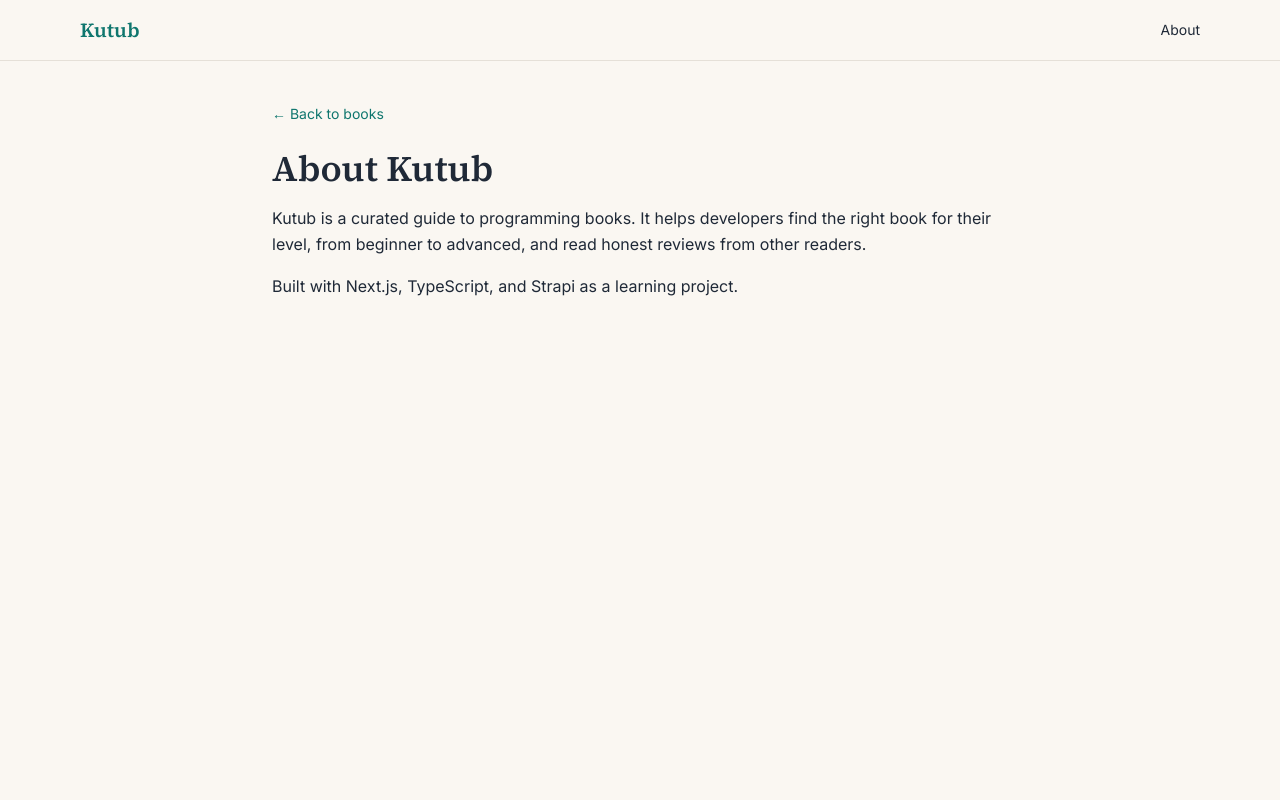
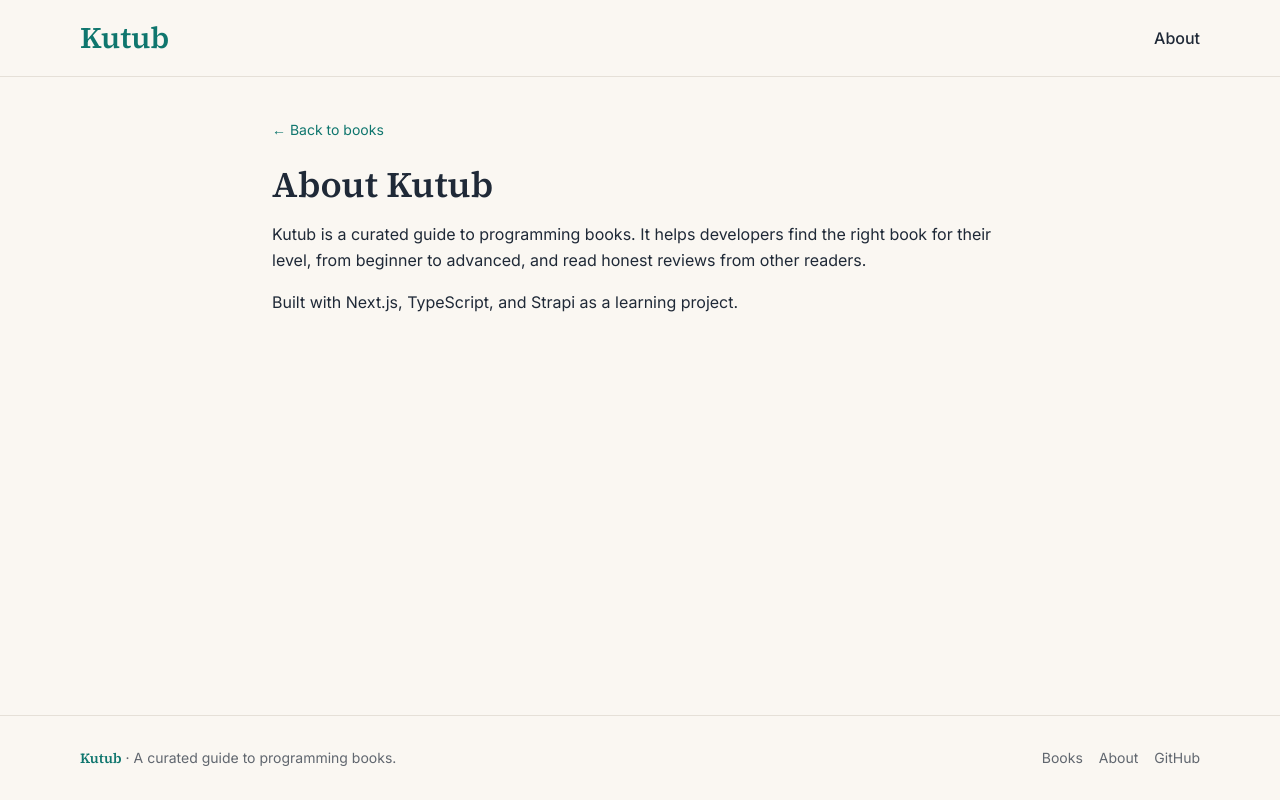
Before and after one commit to fares72r/Kutub, a Next.js app in the folder frontend/: page /about in a window 1280 px wide. Built offline with nearby package versions, Linux system fonts and the light colour scheme.

Commit message:
feat(frontend): add hero, footer and larger header

```diff
--- a/frontend/src/app/layout.tsx
+++ b/frontend/src/app/layout.tsx
@@ -2,6 +2,7 @@
 import { Inter, Source_Serif_4 } from "next/font/google";
 import "./globals.css";
 import Header from "@/components/Header";
+import Footer from "@/components/Footer";
 
 const inter = Inter({
   subsets: ["latin"],
@@ -24,10 +25,15 @@
   children: React.ReactNode;
 }) {
   return (
-    <html lang="en" className={`${inter.variable} ${sourceSerif.variable}`}>
-      <body>
+    <html
+      lang="en"
+      data-scroll-behavior="smooth"
+      className={`${inter.variable} ${sourceSerif.variable} motion-safe:scroll-smooth`}
+    >
+      <body className="flex min-h-screen flex-col">
         <Header />
-        {children}
+        <div className="flex-1">{children}</div>
+        <Footer />
       </body>
     </html>
   );
--- a/frontend/src/app/page.tsx
+++ b/frontend/src/app/page.tsx
@@ -8,17 +8,35 @@
   const books: Book[] = json.data;
 
   return (
-    <main className="mx-auto max-w-6xl px-4 py-10">
-      <h1 className="font-serif text-4xl font-semibold">Kutub</h1>
-      <p className="mt-2 text-foreground/70">
-        A curated guide to programming books.
-      </p>
+    <main>
+      <section className="border-b border-border">
+        <div className="mx-auto max-w-6xl px-4 py-16">
+          <h1 className="max-w-2xl font-serif text-4xl font-semibold leading-tight sm:text-5xl">
+            Find the right programming book for your level.
+          </h1>
+          <p className="mt-4 max-w-xl text-lg text-foreground/70">
+            A curated collection of books for developers, from first steps to
+            advanced systems, with honest reviews from other readers.
+          </p>
+          <a
+            href="#books"
+            className="mt-8 inline-block rounded-lg bg-primary px-5 py-2.5 font-medium text-white"
+          >
+            Browse books
+          </a>
+        </div>
+      </section>
 
-      <div className="mt-8 grid grid-cols-2 gap-4 sm:grid-cols-3 lg:grid-cols-4">
-        {books.map((book) => (
-          <BookCard key={book.id} book={book} />
-        ))}
-      </div>
+      <section id="books" className="mx-auto max-w-6xl px-4 py-12">
+        <h2 className="font-serif text-2xl font-semibold">
+          All books ({books.length})
+        </h2>
+        <div className="mt-6 grid grid-cols-2 gap-4 sm:grid-cols-3 lg:grid-cols-4">
+          {books.map((book) => (
+            <BookCard key={book.id} book={book} />
+          ))}
+        </div>
+      </section>
     </main>
   );
 }
--- /dev/null
+++ b/frontend/src/components/Footer.tsx
@@ -0,0 +1,30 @@
+import Link from "next/link";
+
+export default function Footer() {
+  return (
+    <footer className="mt-16 border-t border-border">
+      <div className="mx-auto flex max-w-6xl flex-col gap-4 px-4 py-8 text-sm text-foreground/70 sm:flex-row sm:items-center sm:justify-between">
+        <p>
+          <span className="font-serif font-semibold text-primary">Kutub</span> ·
+          A curated guide to programming books.
+        </p>
+        <nav className="flex gap-4">
+          <Link href="/" className="hover:text-primary">
+            Books
+          </Link>
+          <Link href="/about" className="hover:text-primary">
+            About
+          </Link>
+          <a
+            href="https://github.com/fares72r/Kutub"
+            target="_blank"
+            rel="noopener noreferrer"
+            className="hover:text-primary"
+          >
+            GitHub
+          </a>
+        </nav>
+      </div>
+    </footer>
+  );
+}
--- a/frontend/src/components/Header.tsx
+++ b/frontend/src/components/Header.tsx
@@ -3,14 +3,17 @@
 export default function Header() {
   return (
     <header className="border-b border-border">
-      <nav className="mx-auto flex max-w-6xl items-center justify-between px-4 py-4">
+      <nav className="mx-auto flex max-w-6xl items-center justify-between px-4 py-5">
         <Link
           href="/"
-          className="font-serif text-xl font-semibold text-primary"
+          className="font-serif text-3xl font-semibold text-primary"
         >
           Kutub
         </Link>
-        <Link href="/about" className="text-sm hover:text-primary">
+        <Link
+          href="/about"
+          className="text-base font-medium hover:text-primary"
+        >
           About
         </Link>
       </nav>
```
